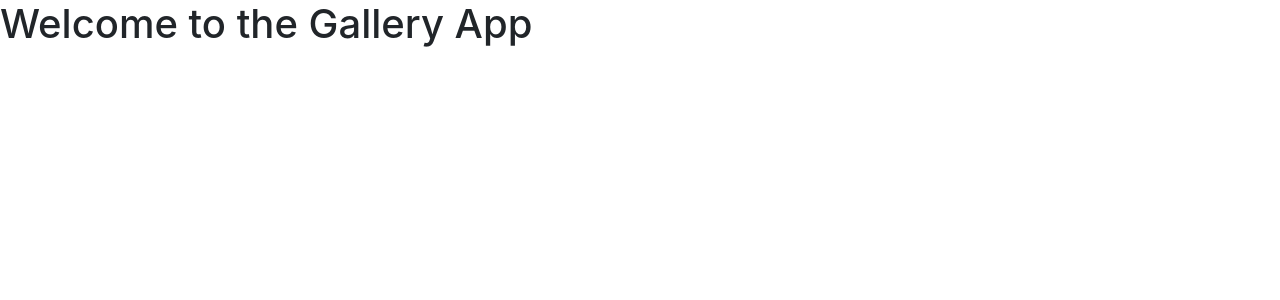
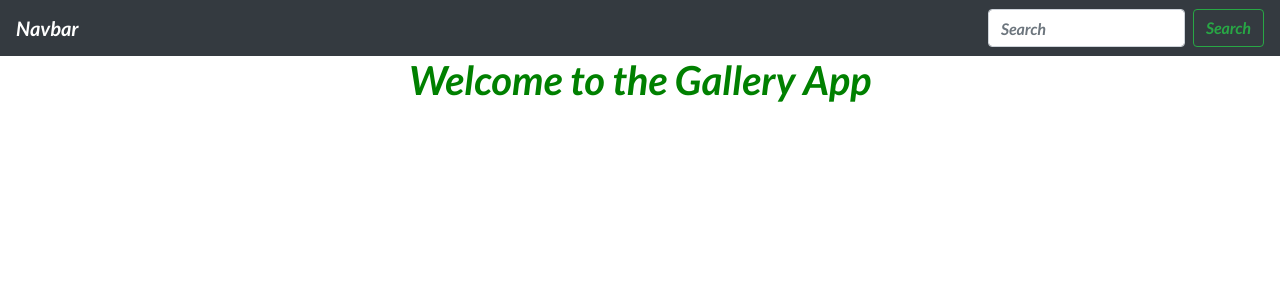
Before and after one commit to tomito26/personal-gallery, a Django app: page /galleryApp/ in a window 1280 px wide. Shown: the top 300 px of the page. Run offline with Django 3.2, Linux system fonts and the light colour scheme; some libraries are stand-ins or nearby versions.

Commit message:
added static file for css

```diff
--- a/gallery/settings.py
+++ b/gallery/settings.py
@@ -11,6 +11,7 @@ https://docs.djangoproject.com/en/3.1/ref/settings/
 """
 
 from pathlib import Path
+import os
 
 # Build paths inside the project like this: BASE_DIR / 'subdir'.
 BASE_DIR = Path(__file__).resolve().parent.parent
@@ -120,3 +121,6 @@ USE_TZ = True
 # https://docs.djangoproject.com/en/3.1/howto/static-files/
 
 STATIC_URL = '/static/'
+STATICFILES_DIRS = [
+    os.path.join(BASE_DIR,"static"),
+]
--- /dev/null
+++ b/galleryApp/static/css/basegallery.css
@@ -0,0 +1,6 @@
+body{
+    font-family: 'Lato',sans-serif ;
+}
+h1{
+    color: green;
+}
--- a/galleryApp/templates/image-gallery/base.html
+++ b/galleryApp/templates/image-gallery/base.html
@@ -1,4 +1,5 @@
 {% load bootstrap4 %}
+{% load static %}
 <!DOCTYPE html>
 <html lang="en">
 <head>
@@ -13,9 +14,14 @@
     </title>
     {% block styles %}
         {% bootstrap_css %}
+        <link href="https://fonts.googleapis.com/css2?family=Lato:ital,wght@1,700&display=swap" rel="stylesheet">
+        <link rel="stylesheet" href="{% static 'css/basegallery.css' %}">
     {% endblock %}
 </head>
 <body>
+    {% block navbar %}
+        {% include 'navbar.html' %}
+    {% endblock %}
     {% block content %}
 
     {% endblock %}
--- /dev/null
+++ b/galleryApp/templates/navbar.html
@@ -0,0 +1,17 @@
+<!DOCTYPE html>
+<html lang="en">
+<head>
+    <meta charset="UTF-8">
+    <meta name="viewport" content="width=device-width, initial-scale=1.0">
+    <title>Document</title>
+</head>
+<body>
+    <nav class="navbar navbar-dark bg-dark">
+        <a class="navbar-brand">Navbar</a>
+        <form class="form-inline">
+            <input class="form-control mr-sm-2" type="search" placeholder="Search" aria-label="Search">
+            <button class="btn btn-outline-success my-2 my-sm-0" type="submit">Search</button>
+        </form>
+    </nav>
+</body>
+</html>
--- a/galleryApp/templates/welcome.html
+++ b/galleryApp/templates/welcome.html
@@ -2,5 +2,5 @@
 
 
 {% block content %}
-<h1>Welcome to the Gallery App</h1>
+<h1 class='text-center'>Welcome to the Gallery App</h1>
 {% endblock %}
```
